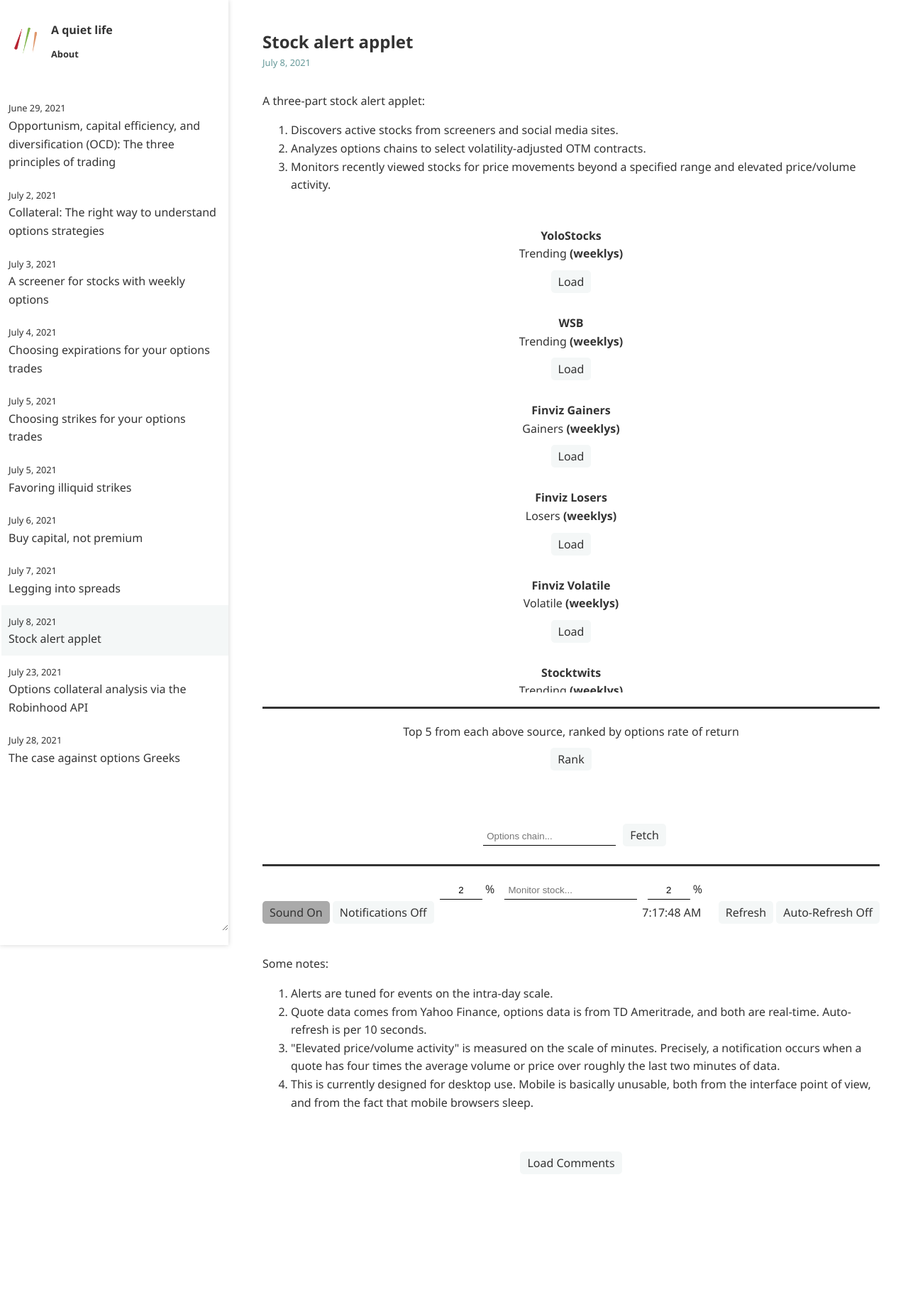
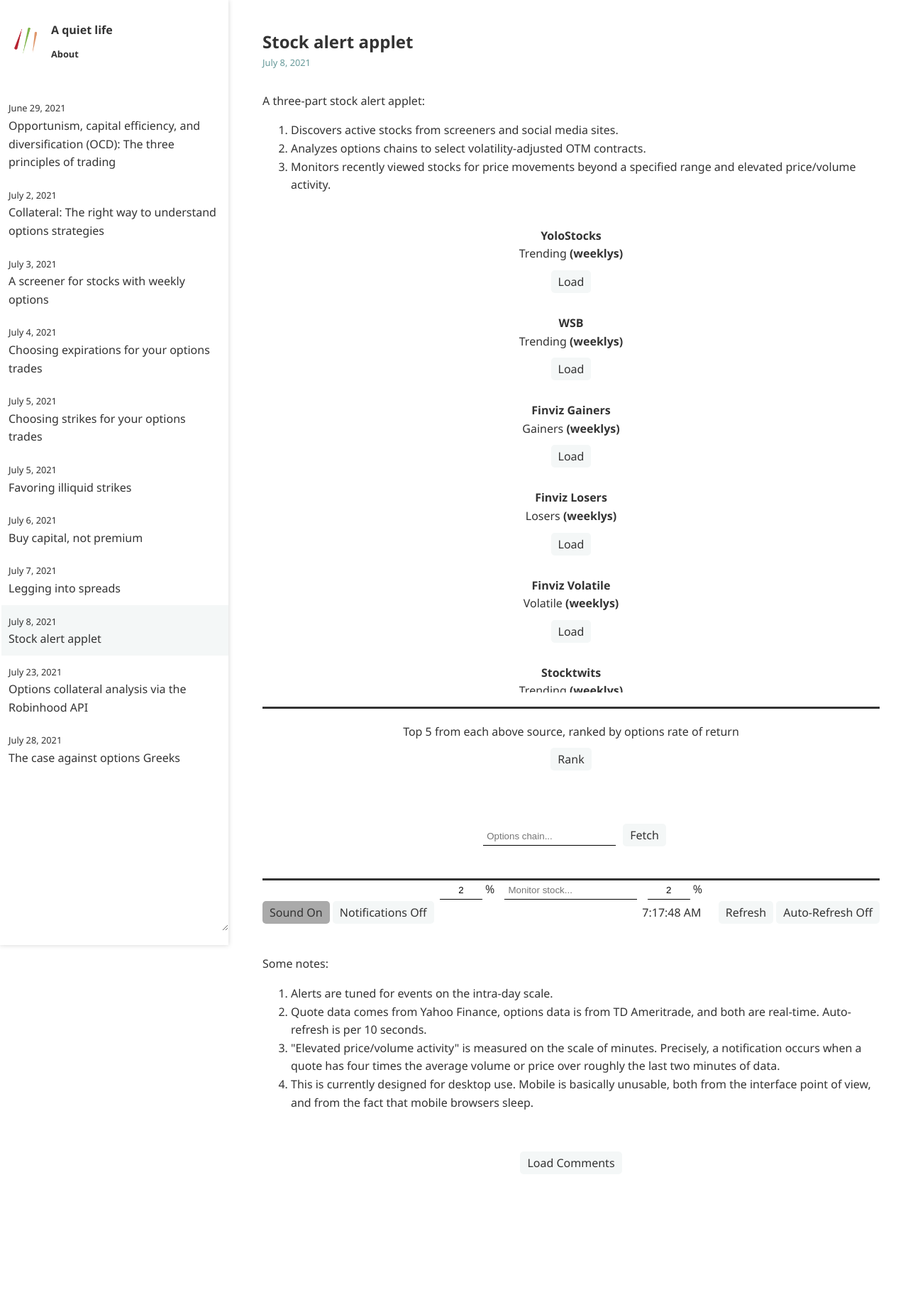
Before and after one commit to ansyblenetwork/aquietlife, a Jekyll site: the page built from _posts/2021-07-08-alerts.html, in a window 1280 px wide. Shown: the whole page at 71% size. Built offline with Jekyll 4.4.1, drawn with Linux system fonts in a browser that asks for light colours.

Commit message:
Update 2021-07-08-alerts.html

```diff
--- a/_posts/2021-07-08-alerts.html
+++ b/_posts/2021-07-08-alerts.html
@@ -104,7 +104,10 @@
 		}"
 id="optionsInput" onfocus="this.select()" type="text" style="margin:10px;" autocomplete="off" placeholder="Options chain..."><button onclick="updateOptions(true)">Fetch</button>
 </div>
-<ul style="overflow:auto; max-height:50vh; list-style-type:none; padding-left:0px; margin-bottom:20px; border-bottom:solid" id="optionslist"></ul>
+
+<div id="explorationPage" style="border-bottom:solid;">
+<ul style="overflow:auto; max-height:50vh; list-style-type:none; padding-left:0px; margin-bottom:20px;" id="optionslist"></ul>
+</div>
 
 
 
```
